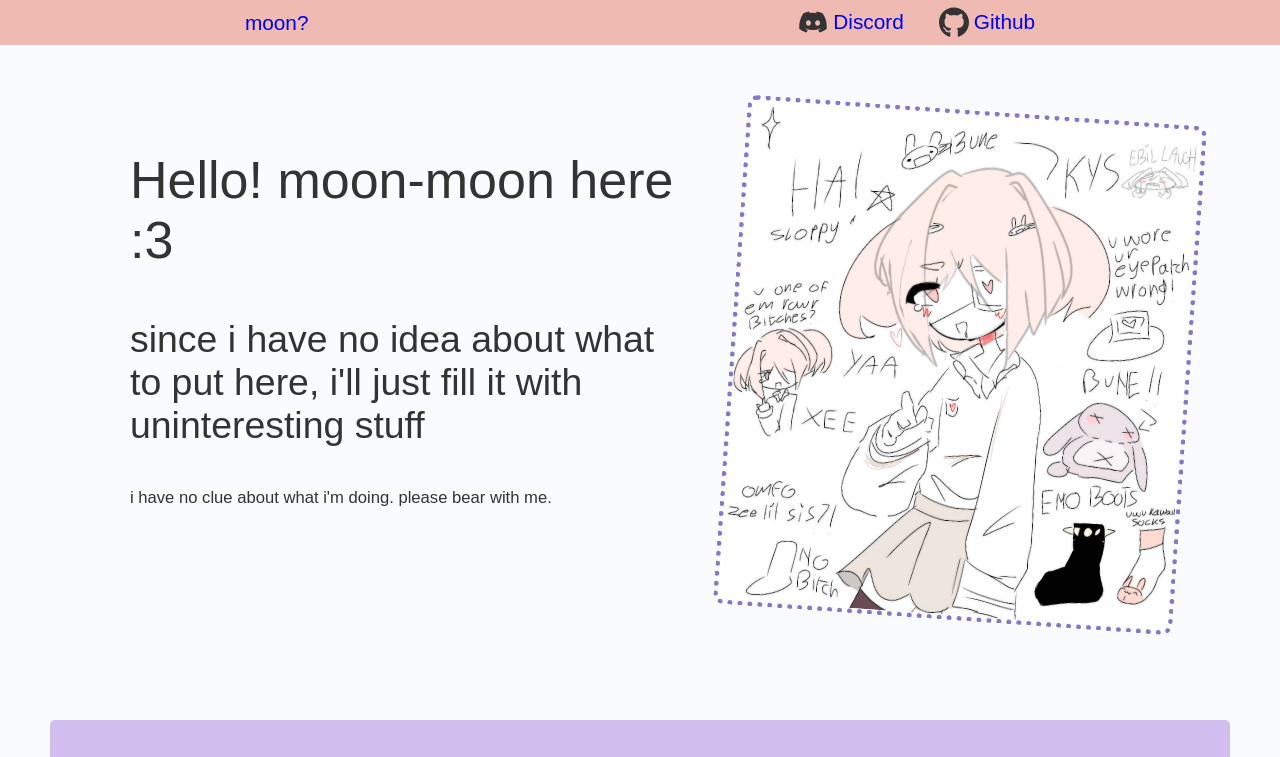
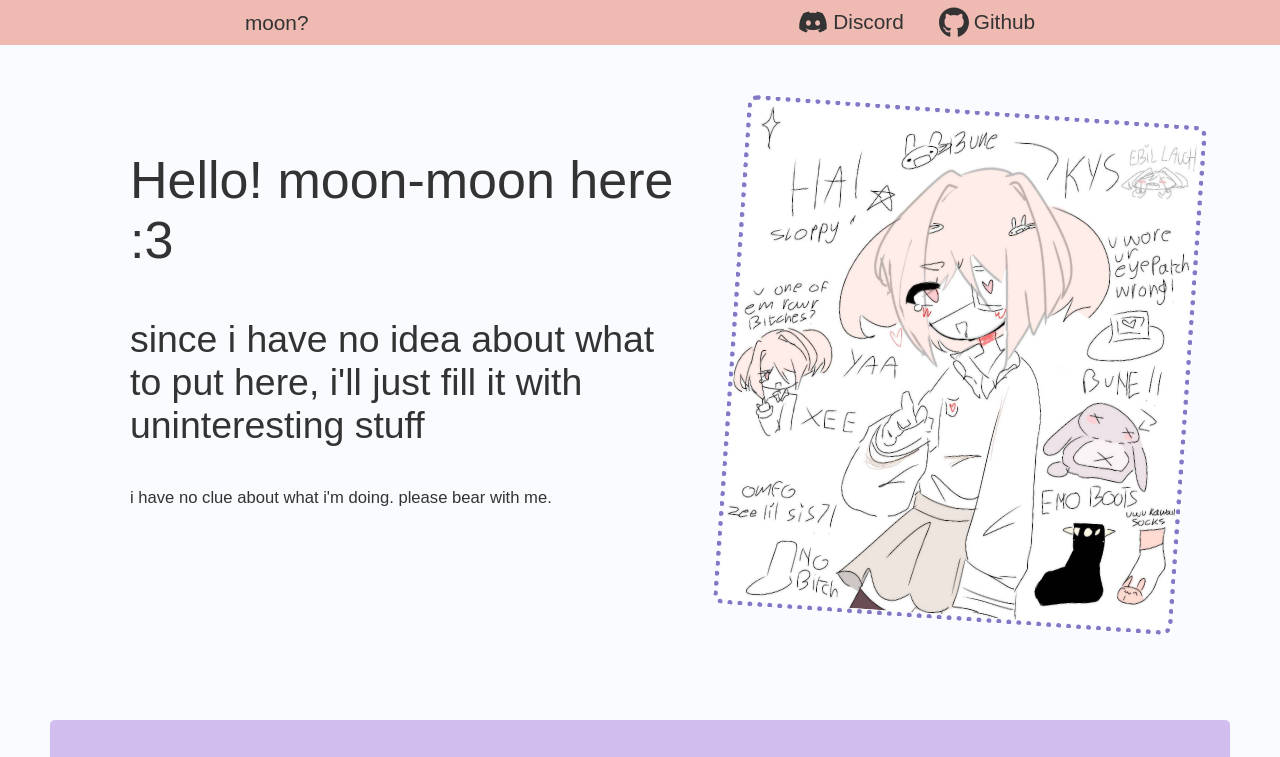
Before and after one commit to pansy27/skadi, a plain HTML site: page index.html in a window 1280 px wide. Shown: the top 757 px of the page. Drawn offline with Linux system fonts and the light colour scheme.

Commit message:
another fix. fixed links color

```diff
--- a/style.css
+++ b/style.css
@@ -4,6 +4,7 @@ body {
     margin: 0;
     box-sizing: border-box;
     background: #f9fbff;
+    color: #333333;
 }
 
 .wrapper {
@@ -14,11 +15,9 @@ body {
 }
 
 /* common styles */
-a {
+a,
+a:visited {
     text-decoration: none;
-}
-
-a:visited {
     color: #333333;
 }
 
@@ -29,7 +28,6 @@ a:hover {
 /* header part */
 .header-container, .footer {
     background-color: #eebab2;
-    color: #333333;
     display: flex;
     justify-content: space-around;
     align-items: center;
@@ -52,8 +50,6 @@ a:hover {
 
 /* middle part */
 .content-container {
-    background: #f9fbff;
-    color: #333333;
     display: flex;
     flex: auto;
     flex-direction: column;
```
